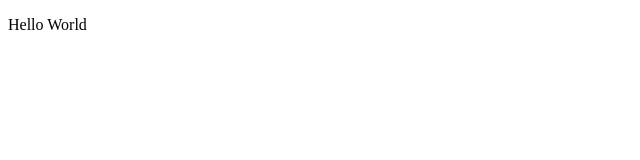
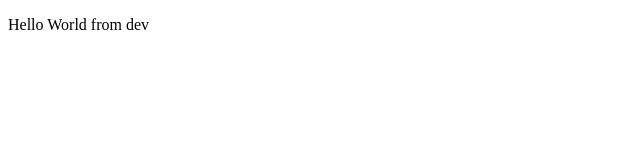
Before and after one commit to mdarifahammedreza/Demo-action, a plain HTML site: page index.html in a window 1280 px wide. Shown: the full height of the page, 0-640 px from the left. Drawn offline with Linux system fonts and the light colour scheme.

Commit message:
git push dev

```diff
--- a/index.html
+++ b/index.html
@@ -6,6 +6,6 @@
     <title>Git action[CI/CD]</title>
 </head>
 <body>
-    <p>Hello World</p>
+    <p>Hello World from dev</p>
 </body>
 </html>
```
